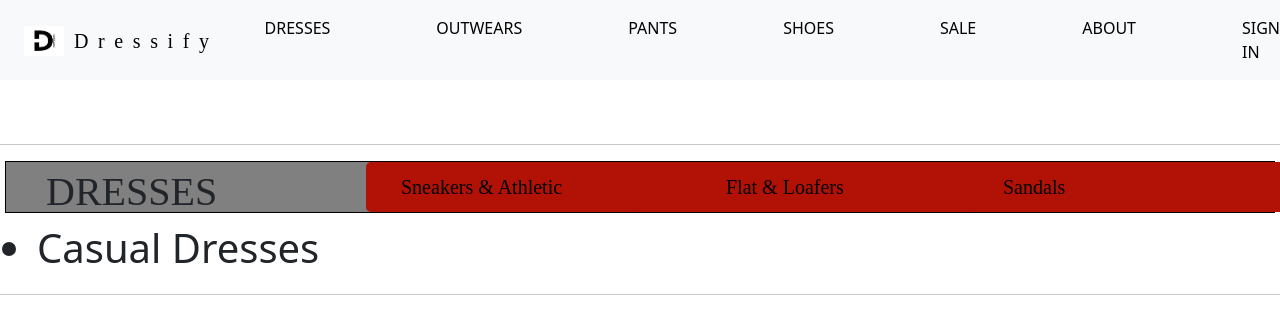
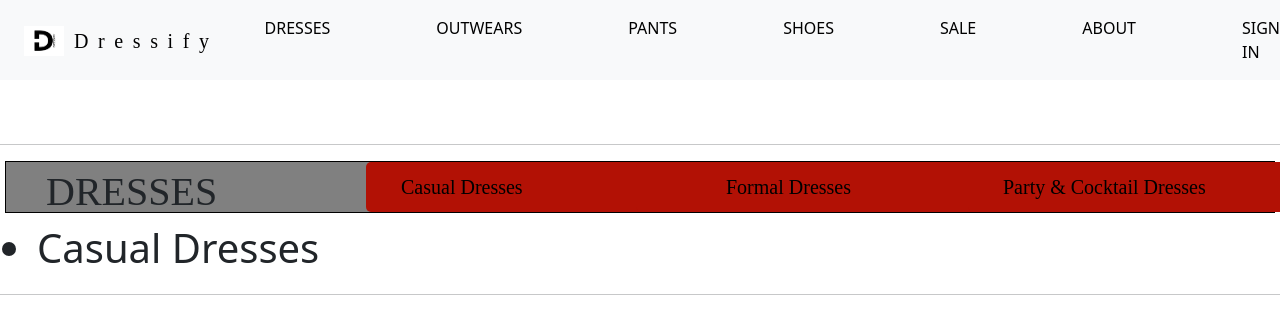
Before and after one commit to mharoontahir/dressify.github.io, a plain HTML site: page Dresses.html in a window 1280 px wide. Shown: the top 329 px of the page. Drawn offline with nearby package versions, Linux system fonts and the light colour scheme.

Commit message:
Update Dresses.html

```diff
--- a/Dresses.html
+++ b/Dresses.html
@@ -299,7 +299,7 @@
     </div>
   </div>
 </nav><br><br>
-<hr><div class="menu">DRESSES<div class="snacker"><a href="#L">Sneakers & Athletic</a></div><div class="flat"><a href="#M">Flat & Loafers</a></div><div class="sandals"><a href="#A">Sandals</a></div>
+<hr><div class="menu">DRESSES<div class="snacker"><a href="#L">Casual Dresses</a></div><div class="flat"><a href="#M">Formal Dresses</a></div><div class="sandals"><a href="#A">Party & Cocktail Dresses</a></div>
 
 </div>
 <div class="dress" id="L"><ul><li> Casual Dresses</li></ul></div> <hr>
```
